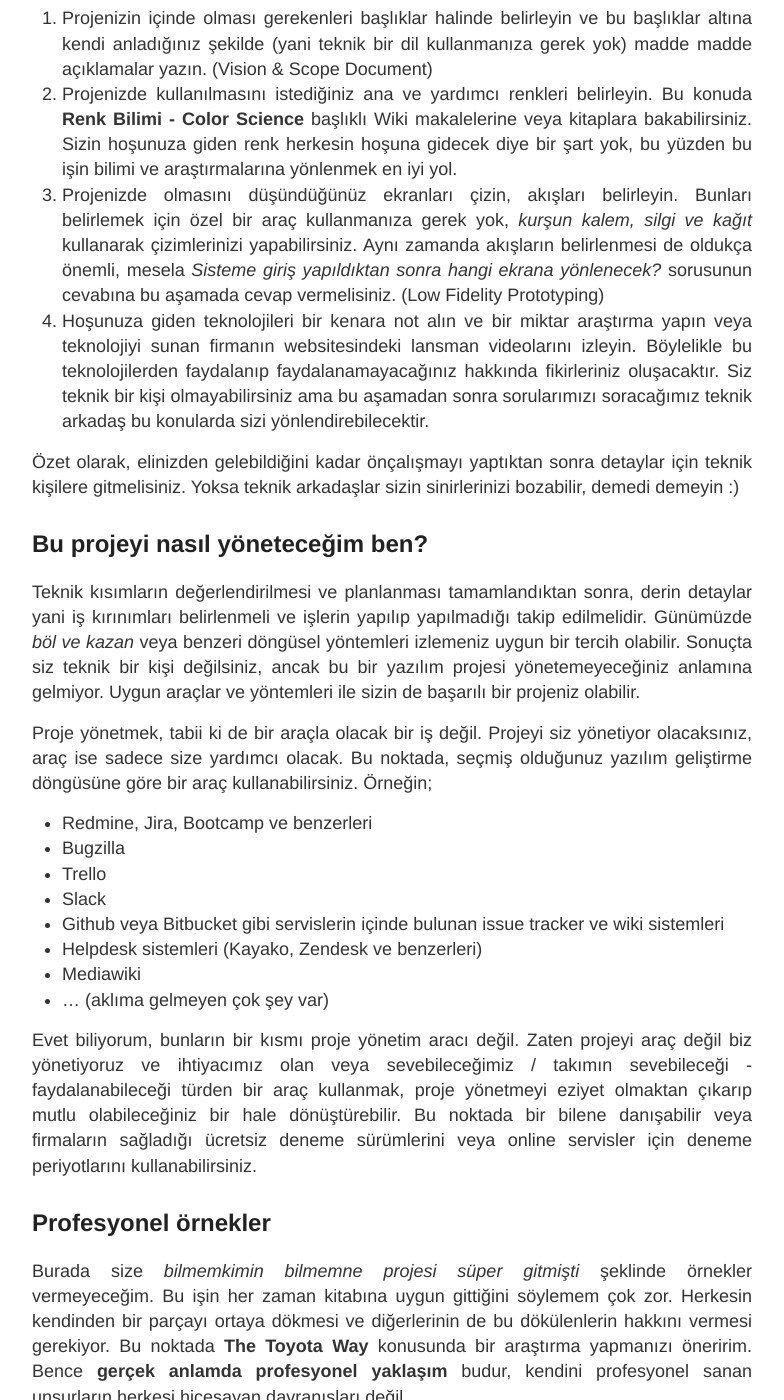
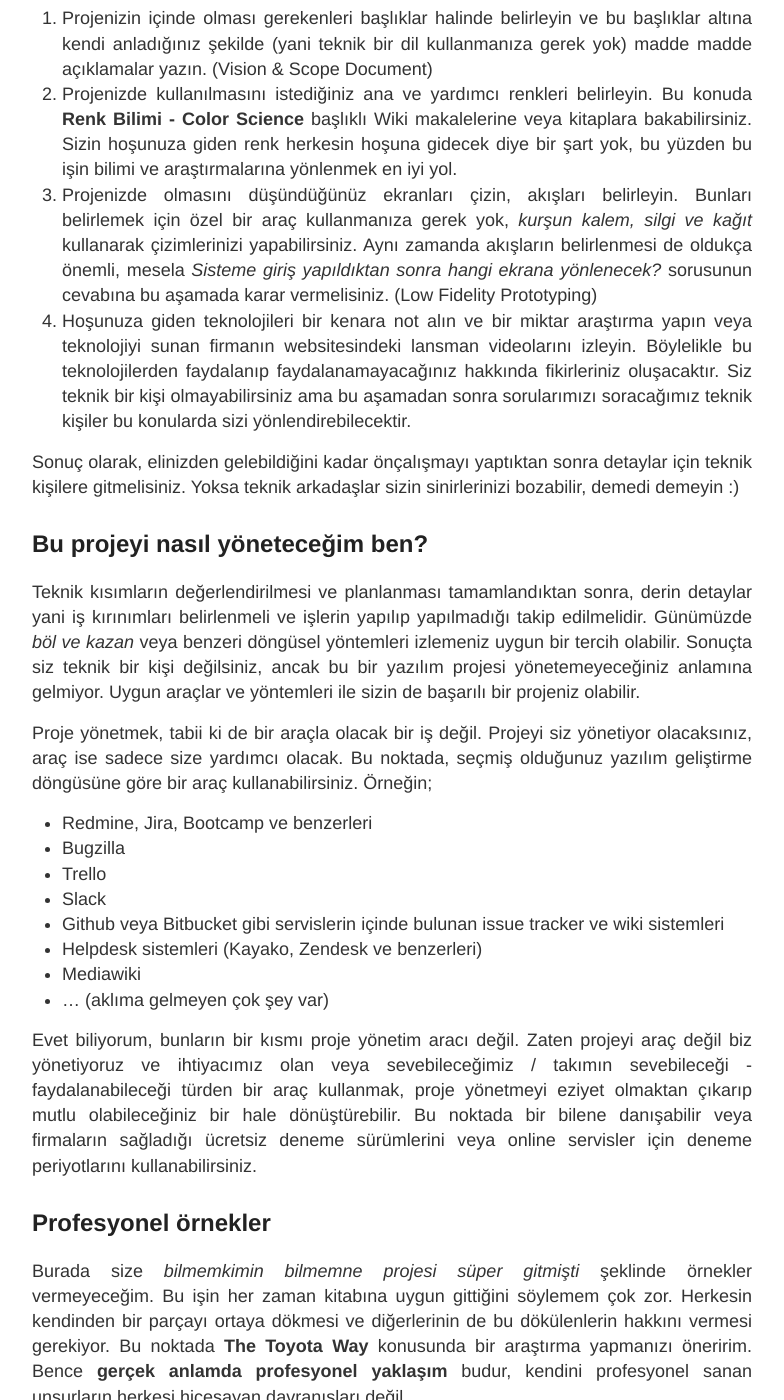
Before and after one commit to orbingol/orbingol.github.io, a Jekyll site: the page built from _posts/2015-03-30-yazilimci-olmayanlar-icin-yazilim-projelerine-giris.md, in a window 1280 px wide and 1400 px high, scrolled down 1870 px. Shown: the whole window, without its empty margins (248-1032 px from the left). Built offline with Jekyll 4.4.1, drawn with Linux system fonts in a browser that asks for light colours; Markdown is read by kramdown in place of the engine named in the settings; comment, search, counter and statistics services are not loaded; some of the changed text lies outside the part shown.

Commit message:
Fixed typo

```diff
--- a/_posts/2015-03-30-yazilimci-olmayanlar-icin-yazilim-projelerine-giris.md
+++ b/_posts/2015-03-30-yazilimci-olmayanlar-icin-yazilim-projelerine-giris.md
@@ -50,10 +50,10 @@ Yazılım projeleri düşünüldüğünde, kullanılacak programlama dilinden,
 
 1. Projenizin içinde olması gerekenleri başlıklar halinde belirleyin ve bu başlıklar altına kendi anladığınız şekilde (yani teknik bir dil kullanmanıza gerek yok) madde madde açıklamalar yazın. (Vision & Scope Document)
 2. Projenizde kullanılmasını istediğiniz ana ve yardımcı renkleri belirleyin. Bu konuda **Renk Bilimi - Color Science** başlıklı Wiki makalelerine veya kitaplara bakabilirsiniz. Sizin hoşunuza giden renk herkesin hoşuna gidecek diye bir şart yok, bu yüzden bu işin bilimi ve araştırmalarına yönlenmek en iyi yol.
-3. Projenizde olmasını düşündüğünüz ekranları çizin, akışları belirleyin. Bunları belirlemek için özel bir araç kullanmanıza gerek yok, *kurşun kalem, silgi ve kağıt* kullanarak çizimlerinizi yapabilirsiniz. Aynı zamanda akışların belirlenmesi de oldukça önemli, mesela *Sisteme giriş yapıldıktan sonra hangi ekrana yönlenecek?* sorusunun cevabına bu aşamada cevap vermelisiniz. (Low Fidelity Prototyping)
-4. Hoşunuza giden teknolojileri bir kenara not alın ve bir miktar araştırma yapın veya teknolojiyi sunan firmanın websitesindeki lansman videolarını izleyin. Böylelikle bu teknolojilerden faydalanıp faydalanamayacağınız hakkında fikirleriniz oluşacaktır. Siz teknik bir kişi olmayabilirsiniz ama bu aşamadan sonra sorularımızı soracağımız teknik arkadaş bu konularda sizi yönlendirebilecektir.
+3. Projenizde olmasını düşündüğünüz ekranları çizin, akışları belirleyin. Bunları belirlemek için özel bir araç kullanmanıza gerek yok, *kurşun kalem, silgi ve kağıt* kullanarak çizimlerinizi yapabilirsiniz. Aynı zamanda akışların belirlenmesi de oldukça önemli, mesela *Sisteme giriş yapıldıktan sonra hangi ekrana yönlenecek?* sorusunun cevabına bu aşamada karar vermelisiniz. (Low Fidelity Prototyping)
+4. Hoşunuza giden teknolojileri bir kenara not alın ve bir miktar araştırma yapın veya teknolojiyi sunan firmanın websitesindeki lansman videolarını izleyin. Böylelikle bu teknolojilerden faydalanıp faydalanamayacağınız hakkında fikirleriniz oluşacaktır. Siz teknik bir kişi olmayabilirsiniz ama bu aşamadan sonra sorularımızı soracağımız teknik kişiler bu konularda sizi yönlendirebilecektir.
 
-Özet olarak, elinizden gelebildiğini kadar önçalışmayı yaptıktan sonra detaylar için teknik kişilere gitmelisiniz. Yoksa teknik arkadaşlar sizin sinirlerinizi bozabilir, demedi demeyin :)
+Sonuç olarak, elinizden gelebildiğini kadar önçalışmayı yaptıktan sonra detaylar için teknik kişilere gitmelisiniz. Yoksa teknik arkadaşlar sizin sinirlerinizi bozabilir, demedi demeyin :)
 
 ## Bu projeyi nasıl yöneteceğim ben?
 
```
Also changed, not shown: other parts of _posts/2015-03-30-yazilimci-olmayanlar-icin-yazilim-projelerine-giris.md (+1 -1 lines).
